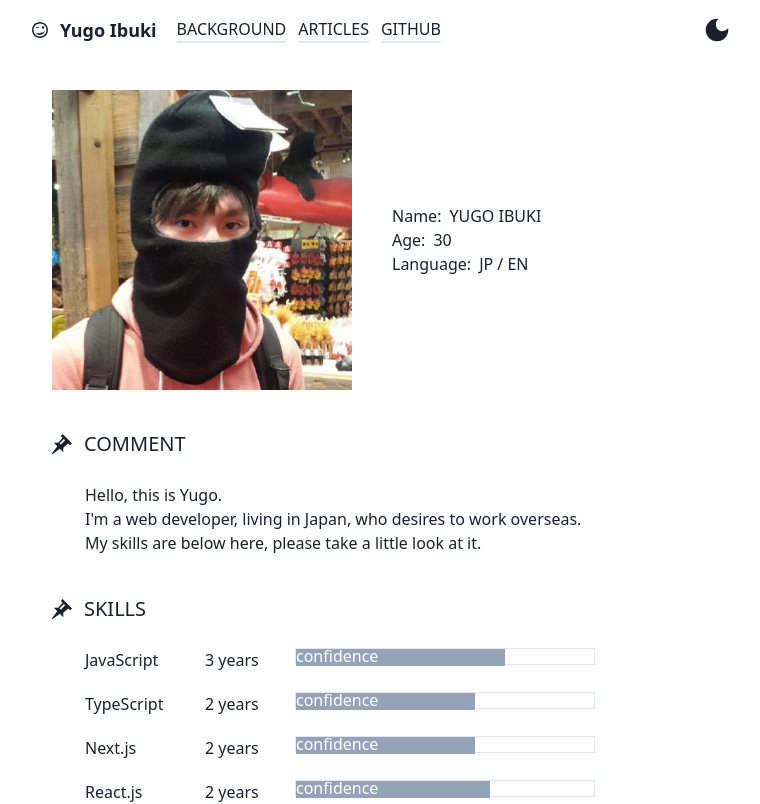
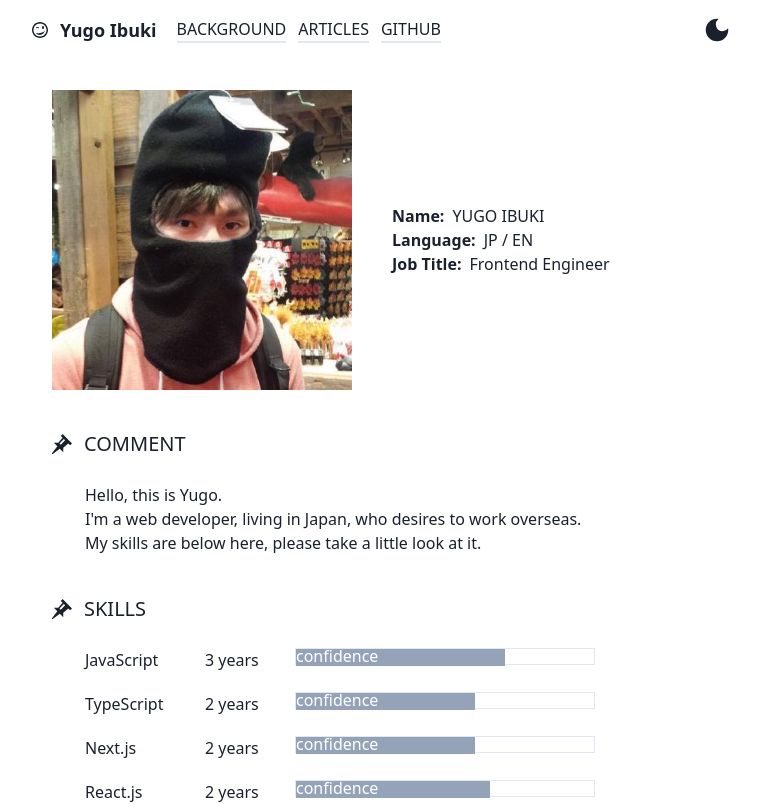
Before and after one commit to yugo-ibuki/portfolio, a Next.js app: page / in a window 1280 px wide. Shown: the top 804 px of the page, without its empty margins (258-1018 px from the left). Built offline with nearby package versions, Linux system fonts and the light colour scheme.

Commit message:
chore: トップ内容変更 && SP時の修正

```diff
--- a/src/pages/index.tsx
+++ b/src/pages/index.tsx
@@ -9,8 +9,9 @@ type TProfiles = {
 
 const profiles: TProfiles[] = [
   { name: 'Name', description: 'YUGO IBUKI' },
-  { name: 'Age', description: '30' },
+  // { name: 'Age', description: '30' },
   { name: 'Language', description: 'JP / EN' },
+  { name: 'Job Title', description: 'Frontend Engineer' },
 ]
 
 const Home: NextPage = () => {
@@ -26,13 +27,13 @@ const Home: NextPage = () => {
             height={300}
           />
         </figure>
-        <div className={'gap-x-5 w-[40%] sp:mt-[20px]'}>
+        <div className={'gap-x-5 w-[40%] sp:w-[60%] sp:mt-[20px]'}>
           <dl>
             {
               profiles.map(profile => {
                 return (
                   <>
-                    <dt className={'float-left mr-2'}>{profile.name}:</dt>
+                    <dt className={'float-left sp:float-none mr-2 sp:mr-0 sp:mt-3 font-bold'}>{profile.name}:</dt>
                     <dd>{profile.description}</dd>
                   </>
                 )
```
